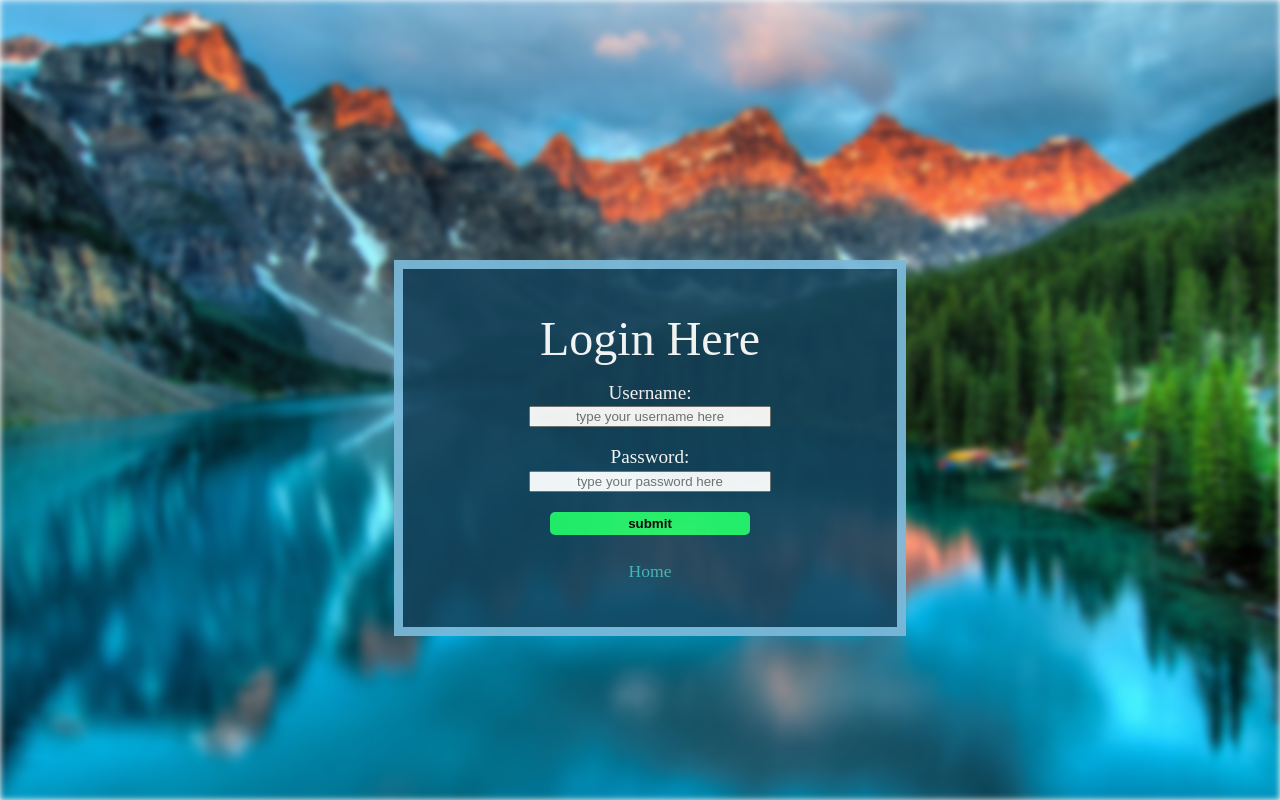
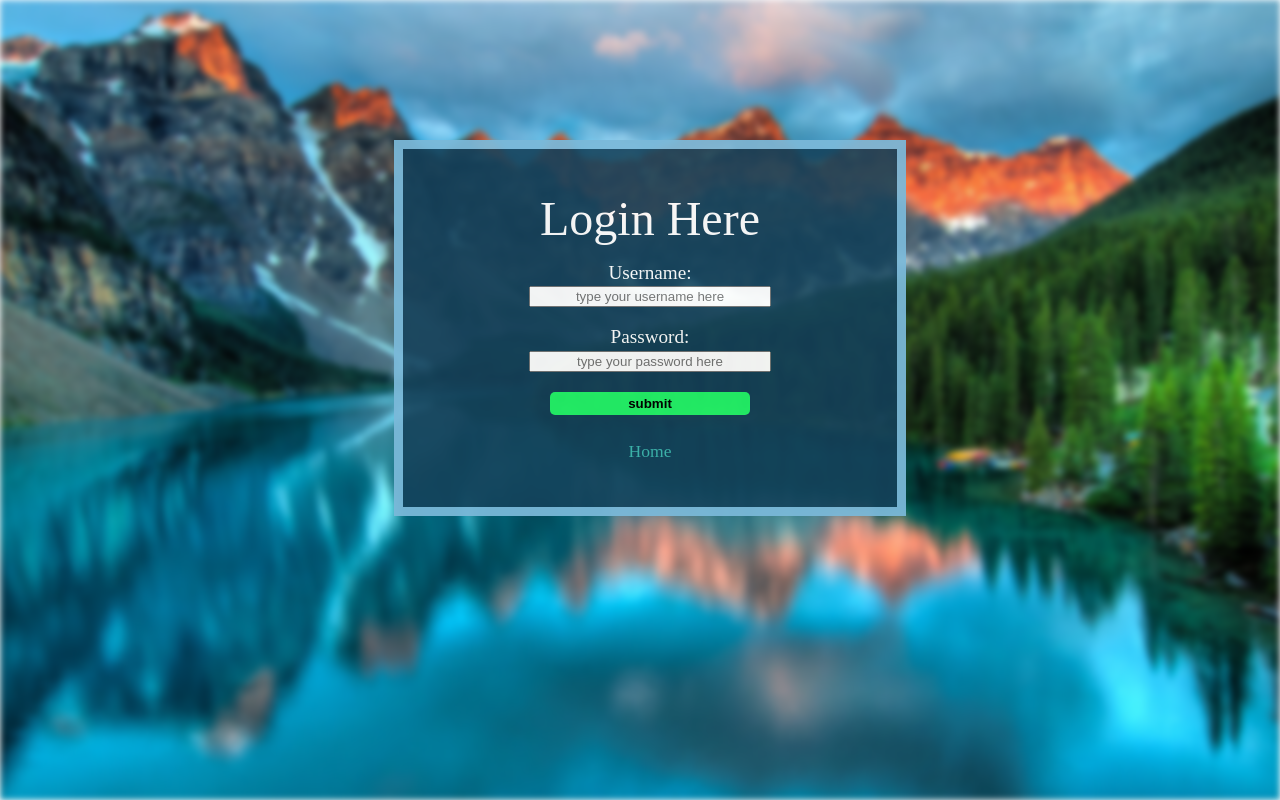
Before and after one commit to SassyFatCat/Front-End, a React (Create React App) app in the folder wunderlist/: page /login in a window 1280 px wide. Built offline with nearby package versions, Linux system fonts and the light colour scheme; no server answers.

Commit message:
final style

```diff
--- a/wunderlist/src/components/Login/Login.css
+++ b/wunderlist/src/components/Login/Login.css
@@ -18,7 +18,7 @@
     position: absolute;
     /* background-color: rgba(22,66,91, 0.7);
     color: white; */
-    top: 50%;
+    top: 35%;
     left: 50%;
     transform: translate(-50%, -50%);
     z-index: 2;
```
